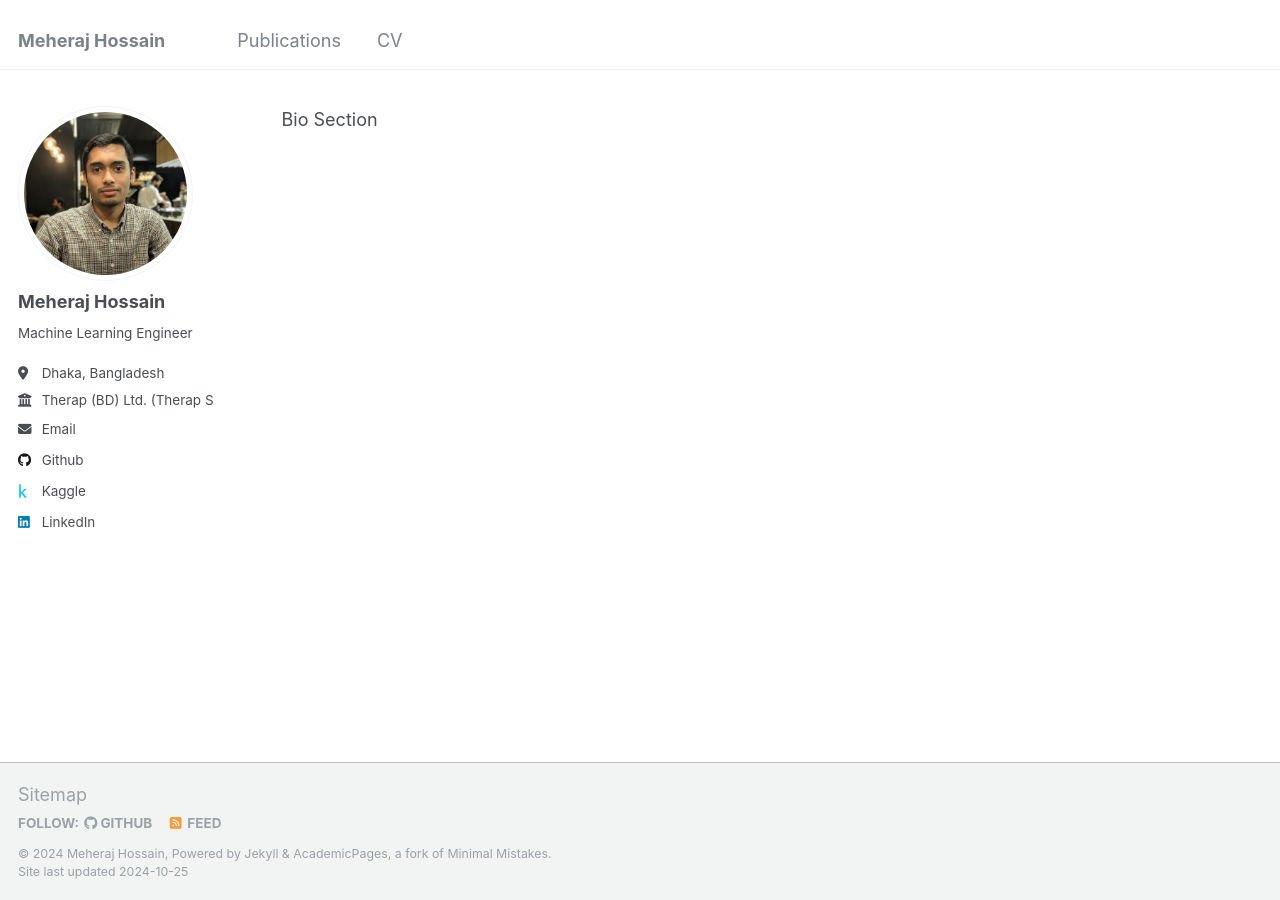
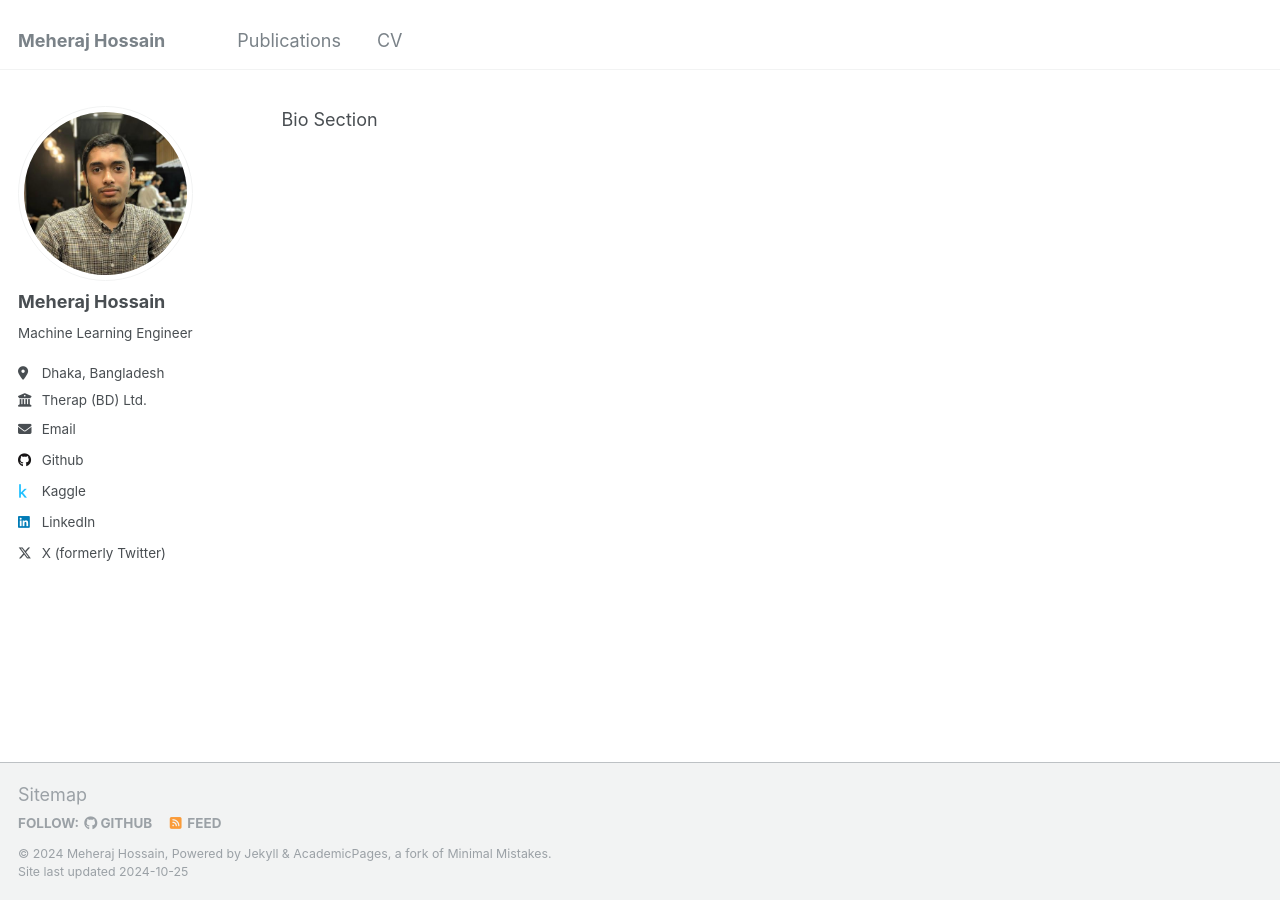
Before and after one commit to meheraj2325/meheraj2325.github.io, a Jekyll site: the page built from _pages/about.md, in a window 1280 px wide. Built offline with Jekyll 4.4.1, drawn with Linux system fonts in a browser that asks for light colours.

Commit message:
add twitter

```diff
--- a/_config.yml
+++ b/_config.yml
@@ -26,7 +26,7 @@ author:
   pronouns         : # example: "she/her"
   bio              : "Machine Learning Engineer"
   location         : "Dhaka, Bangladesh"
-  employer         : "Therap (BD) Ltd. (Therap Services LLC)"
+  employer         : "Therap (BD) Ltd."
   uri              : # URL
   email            : "meherajj@gmail.com"
 
@@ -65,7 +65,7 @@ author:
   steam            : # Username
   telegram         : # URL
   tumblr           : # Username
-  twitter          : # Username for X / Twitter
+  twitter          : "meherajjj"
   vine             : # Username
   weibo            : # Username
   wikipedia        : # Username
```
